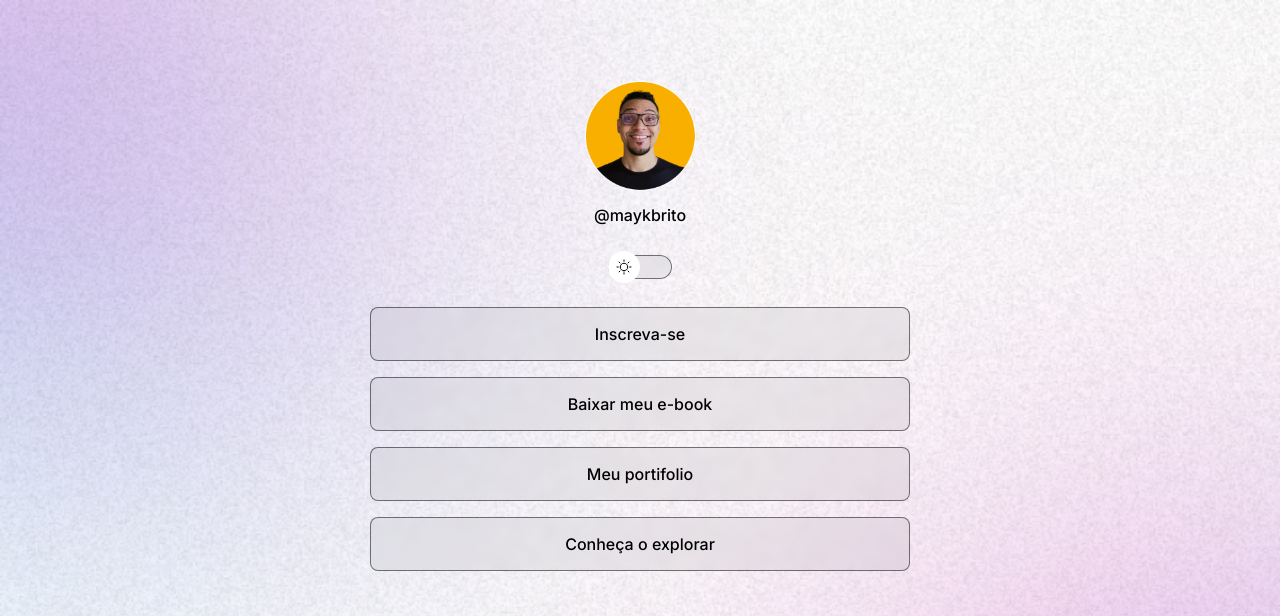
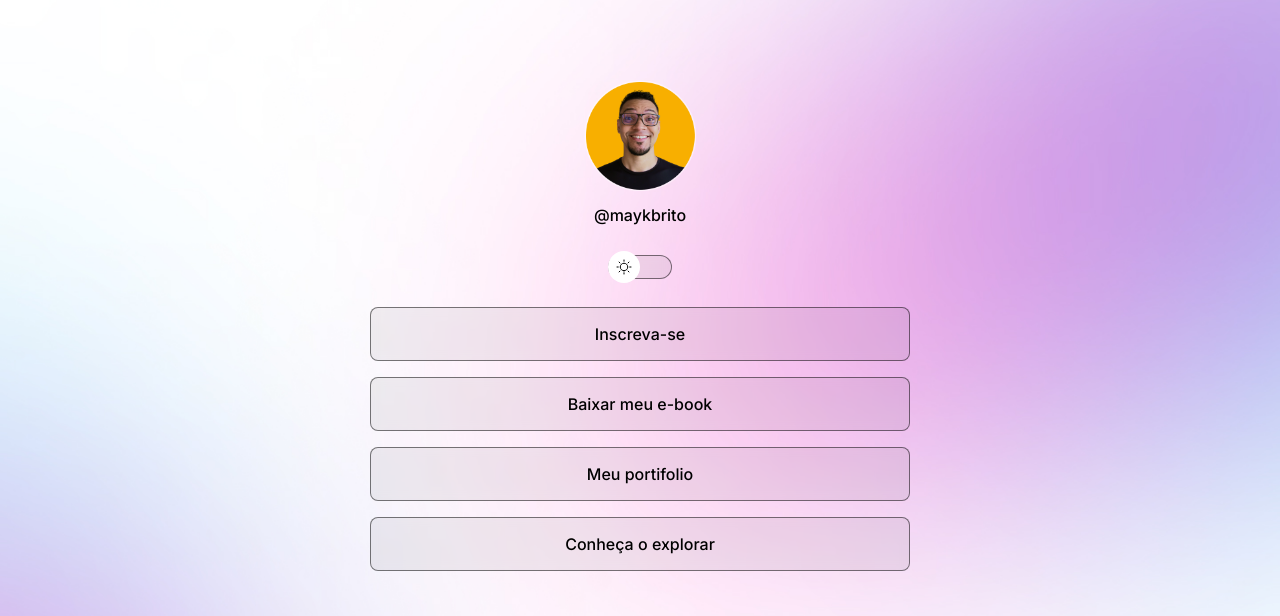
Before and after one commit to giuuppa/projeto, a plain HTML site: page index.html in a window 1280 px wide. Shown: the top 616 px of the page. Drawn offline with nearby package versions, Linux system fonts and the light colour scheme.

Commit message:
change backgrounds basead on media queries

```diff
--- a/style.css
+++ b/style.css
@@ -26,6 +26,7 @@
 
 body{
   background: var(--bg-url) no-repeat top center/cover;
+  height: 100vh;
 }
 
 body *{
@@ -151,3 +152,14 @@ footer{
   text-align: center;
   font-size: 14px;
 }
+
+/*media queries*/
+  @media (min-width: 700px) {
+    :root {
+      --bg-url: url(./assets/bg-desktop.jpg);
+    }
+
+    .light {
+      --bg-url: url(assets/bg-desktop-light.jpg);
+    }
+  }
```
